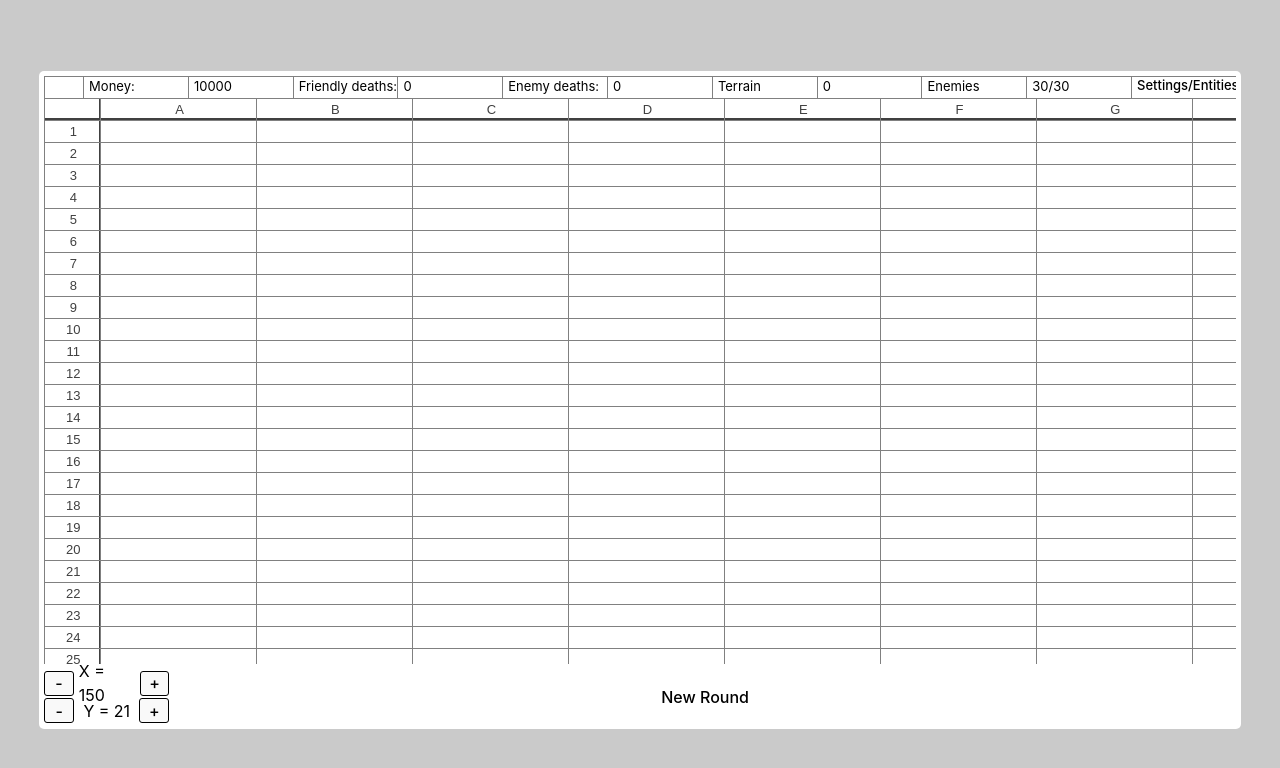
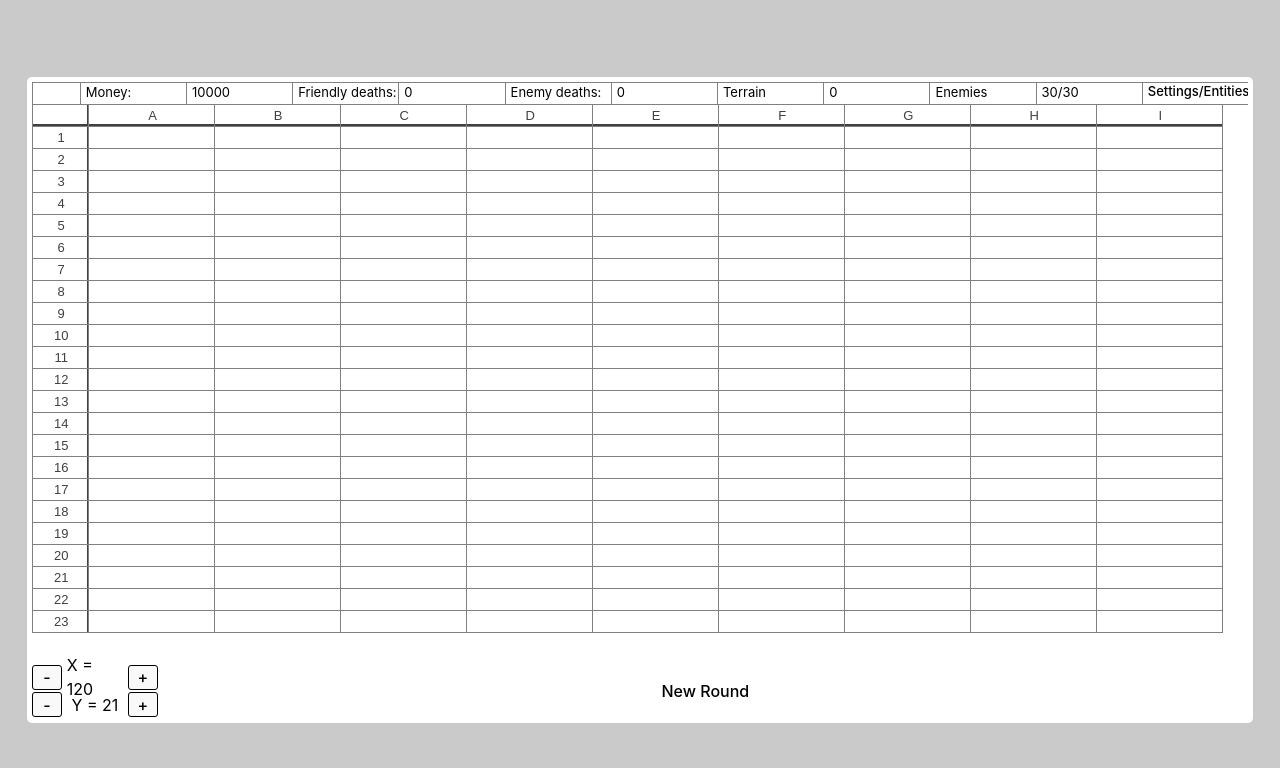
Before and after one commit to daefron/spreadsheet-creep, a React (Vite) app: page / in a window 1280 px wide. Shown: the top 768 px of the page. Built offline with nearby package versions, Linux system fonts and the light colour scheme.

Commit message:
cells can now be rendered by screen size

```diff
--- a/src/App.css
+++ b/src/App.css
@@ -7,8 +7,8 @@ body {
   justify-content: center;
 }
 #root {
-  height: 81.1%;
-  width: 93.1%;
+  height: 79.6%;
+  width: 95%;
   padding: 5px;
   background-color: white;
   border-radius: 5px;
@@ -34,6 +34,8 @@ body {
 #gameboard {
   display: flex;
   flex-direction: column;
+  height: 100%;
+  width: 100%;
 }
 .statTitle {
   overflow: hidden;
--- a/src/Game Logic/Render.jsx
+++ b/src/Game Logic/Render.jsx
@@ -22,7 +22,7 @@ export default function engineOutput() {
   const lastFriendlySpawnTime = useRef(0);
   const gameTimer = useRef();
   const renderTimer = useRef();
-  const gameboardWidth = useRef(11);
+  const gameboardWidth = useRef(14);
   const gameboardHeight = useRef(31);
   const groundLevel = useRef(15);
   const groundRoughness = useRef(5);
@@ -38,7 +38,8 @@ export default function engineOutput() {
   const selectedCell = useRef();
   const cellTyping = useRef(false);
   const currentInput = useRef("");
-  const cellWidth = useRef(150);
+  const cellType = useRef("auto");
+  const cellWidth = useRef(120);
   const cellHeight = useRef(21);
   const renderTime = useRef(0);
   const blankIfTime = useRef(0);
@@ -273,6 +274,16 @@ export default function engineOutput() {
       document.removeEventListener("keydown", handleKeyPress);
     };
   }, []);
+
+  function autoCell() {
+    let board = document.getElementById("gameboard");
+    let width = board.offsetWidth;
+    let height = board.offsetHeight;
+    let totalWide = width / cellWidth.current;
+    let totalHigh = height / cellHeight.current;
+    gameboardWidth.current = parseInt(totalWide - 0.5);
+    gameboardHeight.current = parseInt(totalHigh - 2.5);
+  }
 
   function updateGameboardEntities() {
     let grid = [];
@@ -928,6 +939,9 @@ export default function engineOutput() {
   //renders the gameboard once on page load
   useEffect(() => {
     timeTest();
+    if ((cellType.current = "auto")) {
+      autoCell();
+    }
     updateGameboardEntities();
   }, []);
 
```
